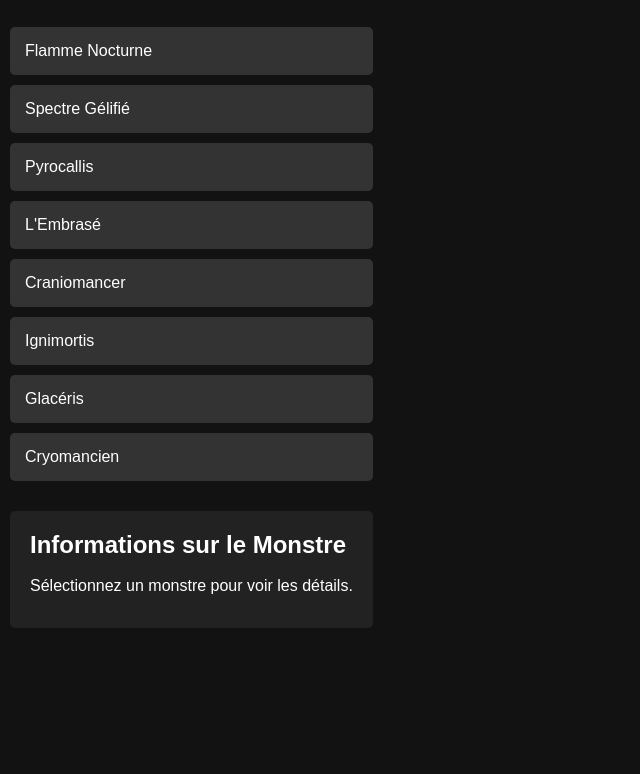
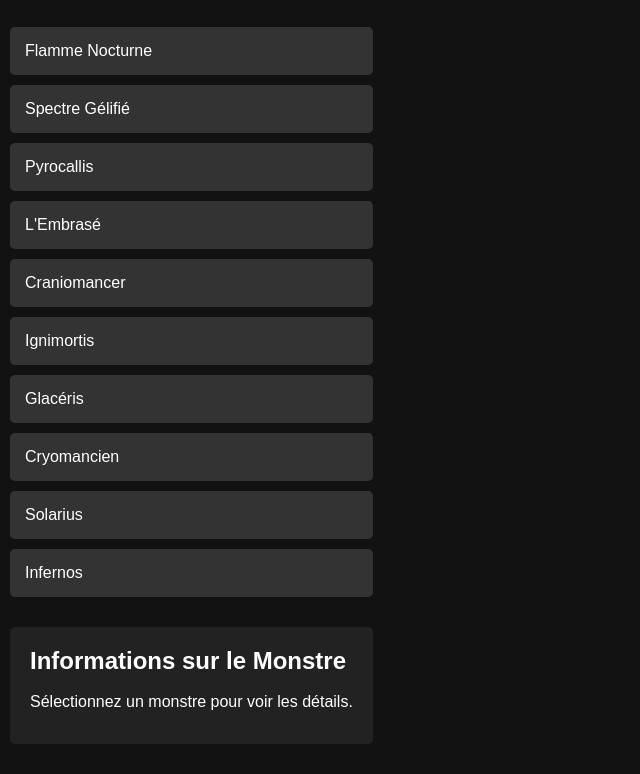
Before and after one commit to Scunl/site-event, a plain HTML site: page index.html in a window 1280 px wide. Shown: the part 435-1209 px from the top of the page, without its empty margins (0-640 px from the left). Before the commit the page ends 1093 px from the top, so only its background shows below. Drawn offline with Linux system fonts and the light colour scheme.

Commit message:
Ajout monstres

```diff
--- a/script.js
+++ b/script.js
@@ -8,7 +8,7 @@ const monstres = [
             "Hurlements terrifiants",
             "Incendies spontanés"
         ],
-        faiblesse: "Vulnérable à l'eau bénite."
+        faiblesse: "Vulnérable à l'eau bénite. Et n'aime pas les regroupements d'invidividus"
     },
     {
         nom: "Spectre Gélifié",
@@ -79,6 +79,26 @@ const monstres = [
             "EMF Niveau 5"
         ],
         faiblesse: "Peut être exorcisé avec des flammes."
+    },
+    {
+        nom: "Solarius",
+        description: "Un esprit incandescent, entouré d'une chaleur si intense qu'il fait fondre les objets à proximité. Il brûle tout ce qui croise son chemin, augmentant rapidement la température autour de lui.",
+        caracteristiques: [
+            "Températures élevées",
+            "Incendies spontanés",
+            "EMF Niveau 5"
+        ],
+        faiblesse: "Affaibli par l'obscurité totale."
+    },
+    {
+        nom: "Infernos",
+        description: "Une entité malveillante qui déclenche des vagues de chaleur dévastatrices. Il sème la terreur avec sa présence ardente et envoie des flammes infernales qui ravagent tout sur son passage.",
+        caracteristiques: [
+            "Températures élevées",
+            "Hurlements terrifiants",
+            "Parle dans la radio"
+        ],
+        faiblesse: "Vulnérable aux artefacts glacés."
     }
 ];
 
```
Also changed, not shown: index.html (+0 -1 lines).
